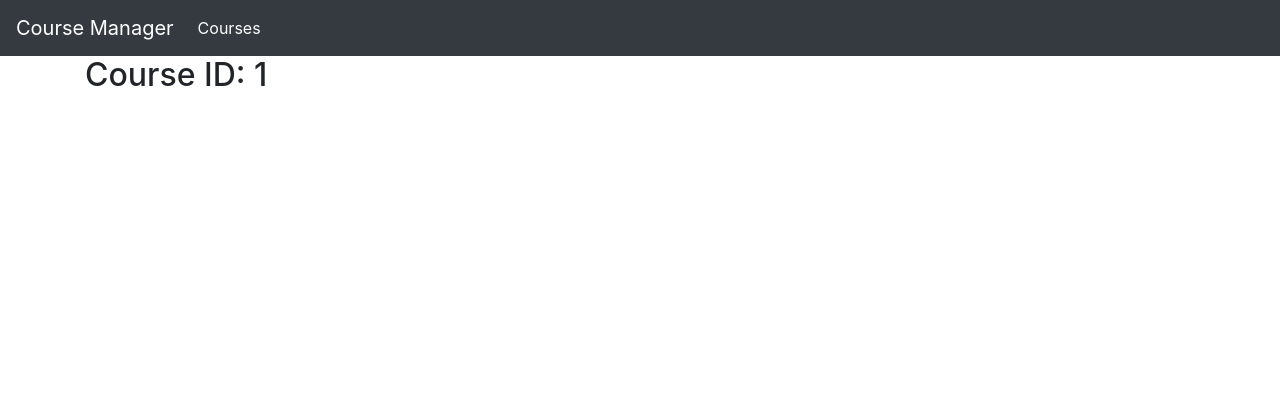
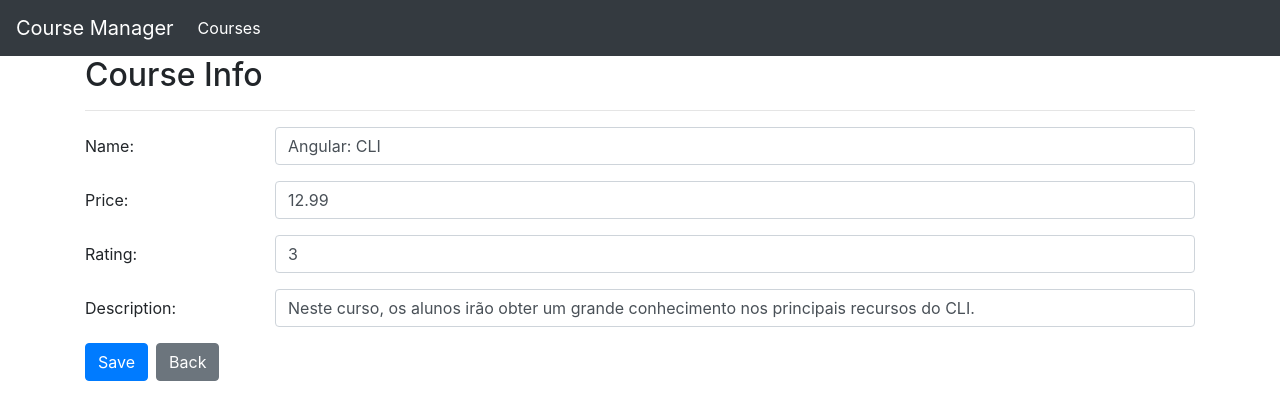
Before and after one commit to rafaelbozzetti/angular_app, an Angular app: page /courses/info/1 in a window 1280 px wide. Shown: the top 420 px of the page. Built offline with nearby package versions, Linux system fonts and the light colour scheme.

Commit message:
chore: edit form component

```diff
--- a/src/app/courses/course-info.component.html
+++ b/src/app/courses/course-info.component.html
@@ -1 +1,50 @@
-<h2>Course ID: {{ courseId }}</h2>
+<h2>Course Info</h2>
+
+<hr />
+
+<form #courseForm="ngForm">
+
+  <div class="form-group row">
+      <label class="col-sm-2 col-form-label">Name: </label>
+      <div class="col-sm-10">
+        <input [(ngModel)]="course.name" required name="name" #courseName="ngModel" [ngClass]="{'is-invalid': courseName.invalid}" class="form-control">
+        <div class="invalid-feedback">
+          <span>Course name is required</span>
+        </div>
+      </div>
+  </div>
+
+  <div class="form-group row">
+      <label class="col-sm-2 col-form-label">Price: </label>
+      <div class="col-sm-10">
+        <input [(ngModel)]="course.price" required name="price" #coursePrice="ngModel" [ngClass]="{'is-invalid': coursePrice.invalid}" class="form-control">
+        <div class="invalid-feedback">
+          <span>Course price is required</span>
+        </div>
+      </div>
+  </div>
+
+  <div class="form-group row">
+      <label class="col-sm-2 col-form-label">Rating: </label>
+      <div class="col-sm-10">
+        <input [(ngModel)]="course.rating" required name="rating" #courseRating="ngModel" [ngClass]="{'is-invalid': courseRating.invalid}" class="form-control">
+        <div class="invalid-feedback">
+          <span>Course rating is required</span>
+        </div>
+      </div>
+  </div>
+
+  <div class="form-group row">
+      <label class="col-sm-2 col-form-label">Description: </label>
+      <div class="col-sm-10">
+        <input [(ngModel)]="course.description" required name="description" #courseDescription="ngModel" [ngClass]="{'is-invalid': courseDescription.invalid}" class="form-control">
+        <div class="invalid-feedback">
+          <span>Course description is required</span>
+        </div>
+      </div>
+  </div>
+
+  <button [disabled]="courseForm.invalid" (click)="save()" class="btn btn-primary mr-2">Save</button>
+  <button [routerLink]="['/courses']" class="btn btn-secondary mr-2">Back</button>
+
+</form>
--- a/src/app/courses/course-info.component.ts
+++ b/src/app/courses/course-info.component.ts
@@ -1,16 +1,22 @@
 import { Component, OnInit } from '@angular/core';
 import { ActivatedRoute } from '@angular/router';
+import { Course } from './course';
+import { CourseService } from './course.service';
 
 @Component({
   templateUrl: './course-info.component.html'
 })
 export class CourseInfoComponent implements OnInit {
 
-  courseId: number;
+  course: Course;
 
-  constructor(private activatedRoute: ActivatedRoute) {}
+  constructor(private activatedRoute: ActivatedRoute, private courseService: CourseService) {}
 
   ngOnInit(): void {
-    this.courseId = +this.activatedRoute.snapshot.paramMap.get('id');
+    this.course = this.courseService.retrieveById(+this.activatedRoute.snapshot.paramMap.get('id'));
+  }
+
+  save(): void {
+    this.courseService.save(this.course);
   }
 }
--- a/src/app/courses/course.service.ts
+++ b/src/app/courses/course.service.ts
@@ -9,6 +9,17 @@
 
   retrieveAll(): Course[] {
     return COURSES;
+  }
+
+  retrieveById(id: number): Course {
+    return COURSES.find((courseInterator: Course) => courseInterator.id === id);
+  }
+
+  save(course: Course): void {
+    if(course.id) {
+      const index = COURSES.findIndex((courseInterator: Course) => courseInterator.id === course.id );
+      COURSES[index] = course;
+    }
   }
 
 }
```
